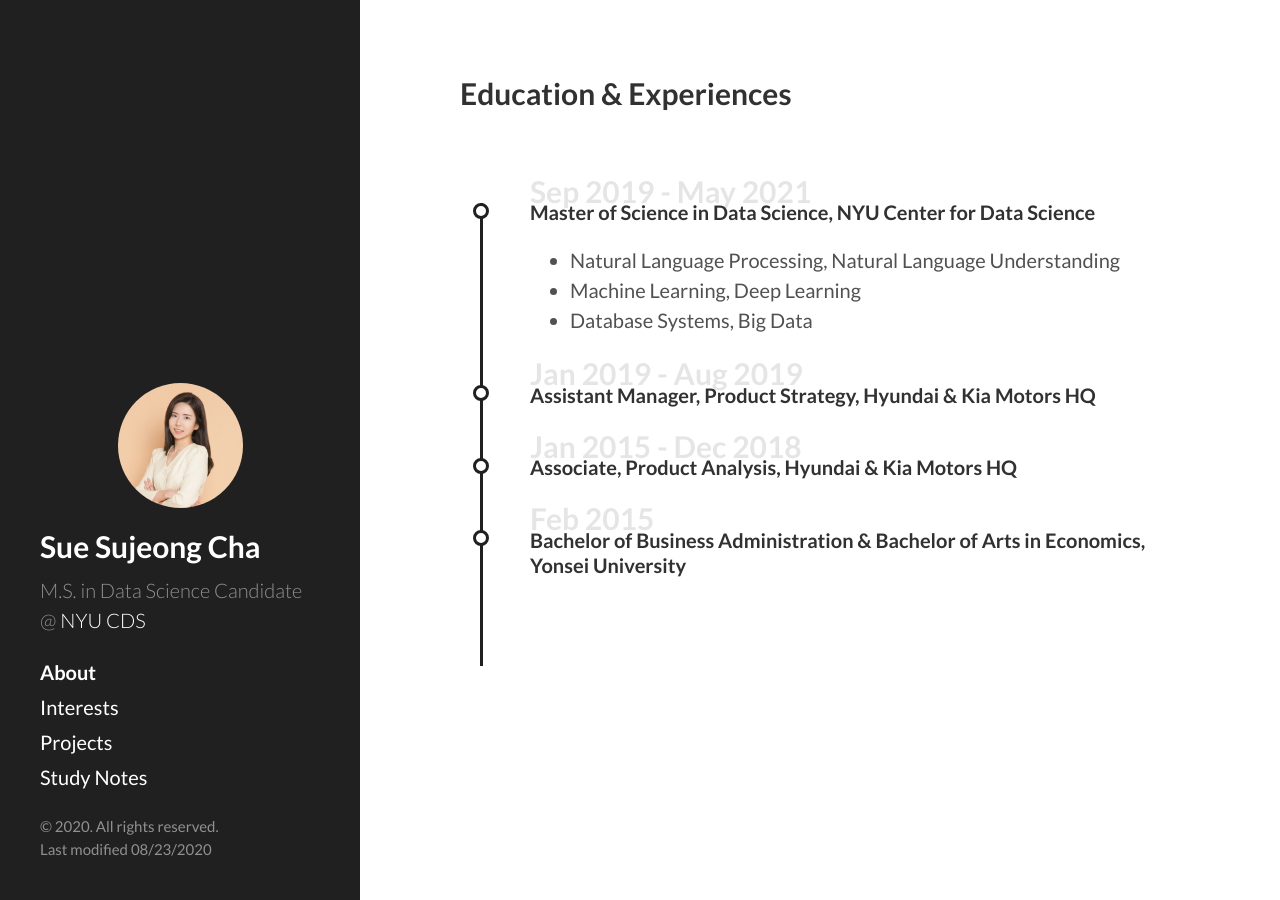
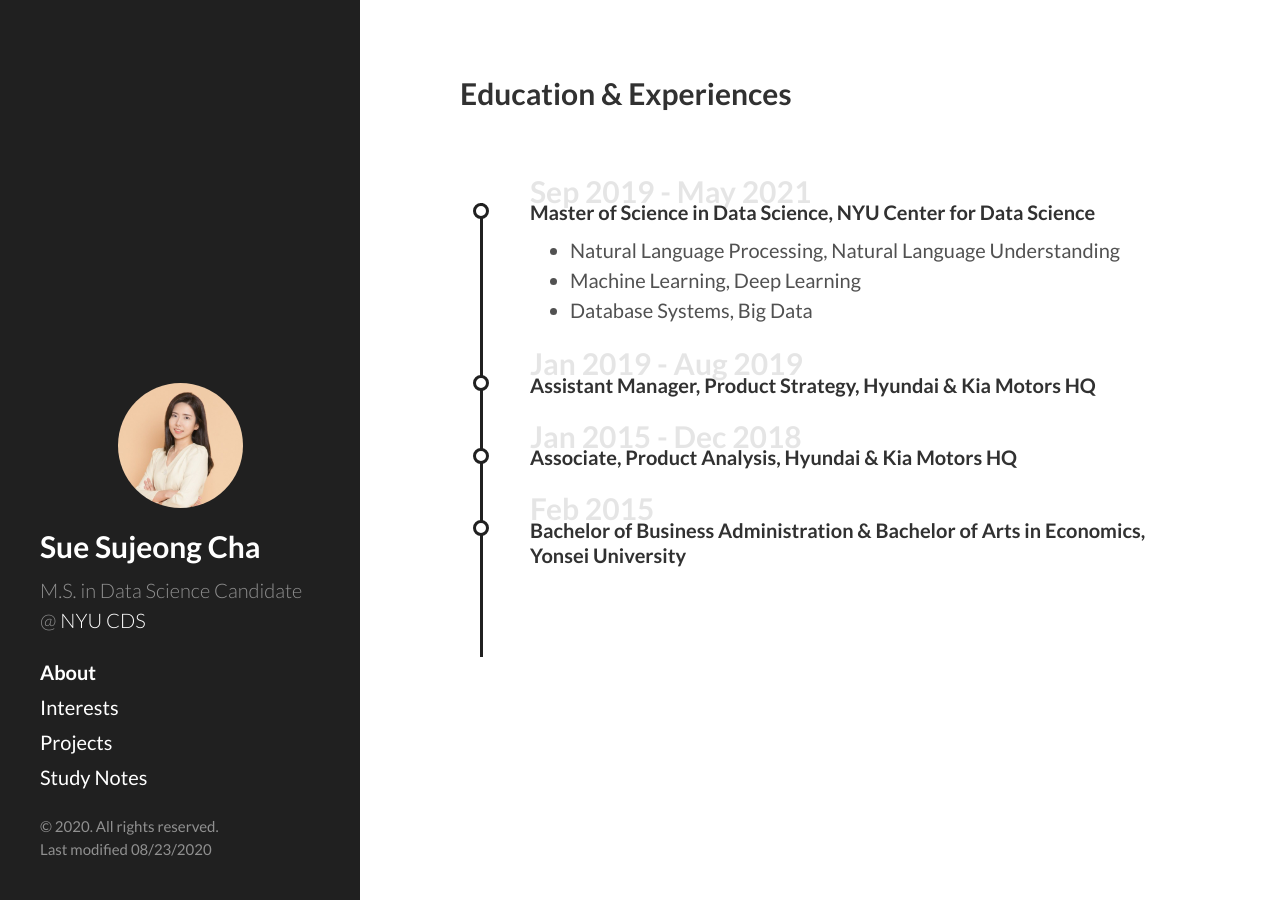
Before and after one commit to sujeongcha/sujeongcha.github.io, a Jekyll site: the page built from about.html, in a window 1280 px wide. Built offline with Jekyll 4.4.1, drawn with Linux system fonts in a browser that asks for light colours.

Commit message:
Update about.html

```diff
--- a/about.html
+++ b/about.html
@@ -15,10 +15,11 @@ title: About
 				<h3> Master of Science in Data Science, NYU Center for Data Science</h3>
 			</div>
 			<div class="description">
-				<p> <ul>
-				<li> Natural Language Processing, Natural Language Understanding </li>
-				<li> Machine Learning, Deep Learning </li>
-				<li> Database Systems, Big Data </li> </ul> </p>
+				<ul>
+					<li> Natural Language Processing, Natural Language Understanding </li>
+					<li> Machine Learning, Deep Learning </li>
+					<li> Database Systems, Big Data </li>
+				</ul>
 			</div>
 		</div>
 
```
